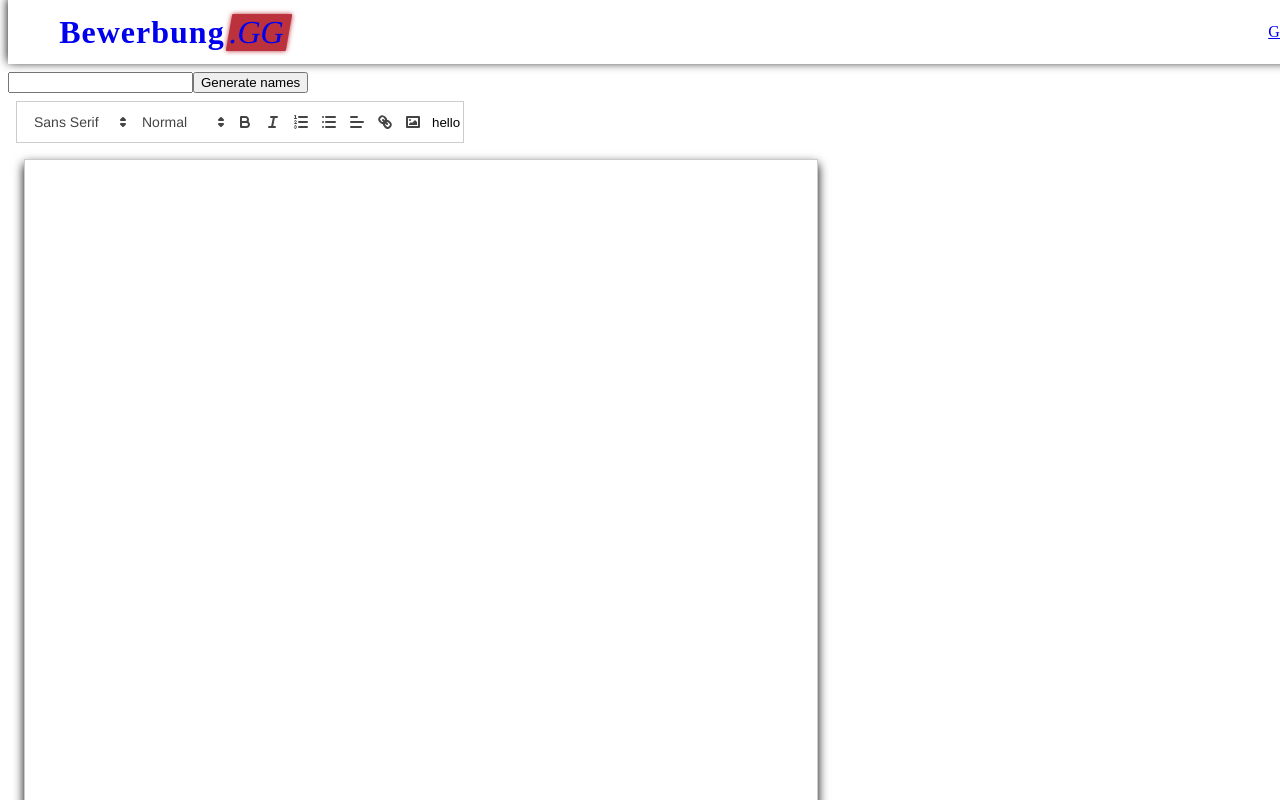
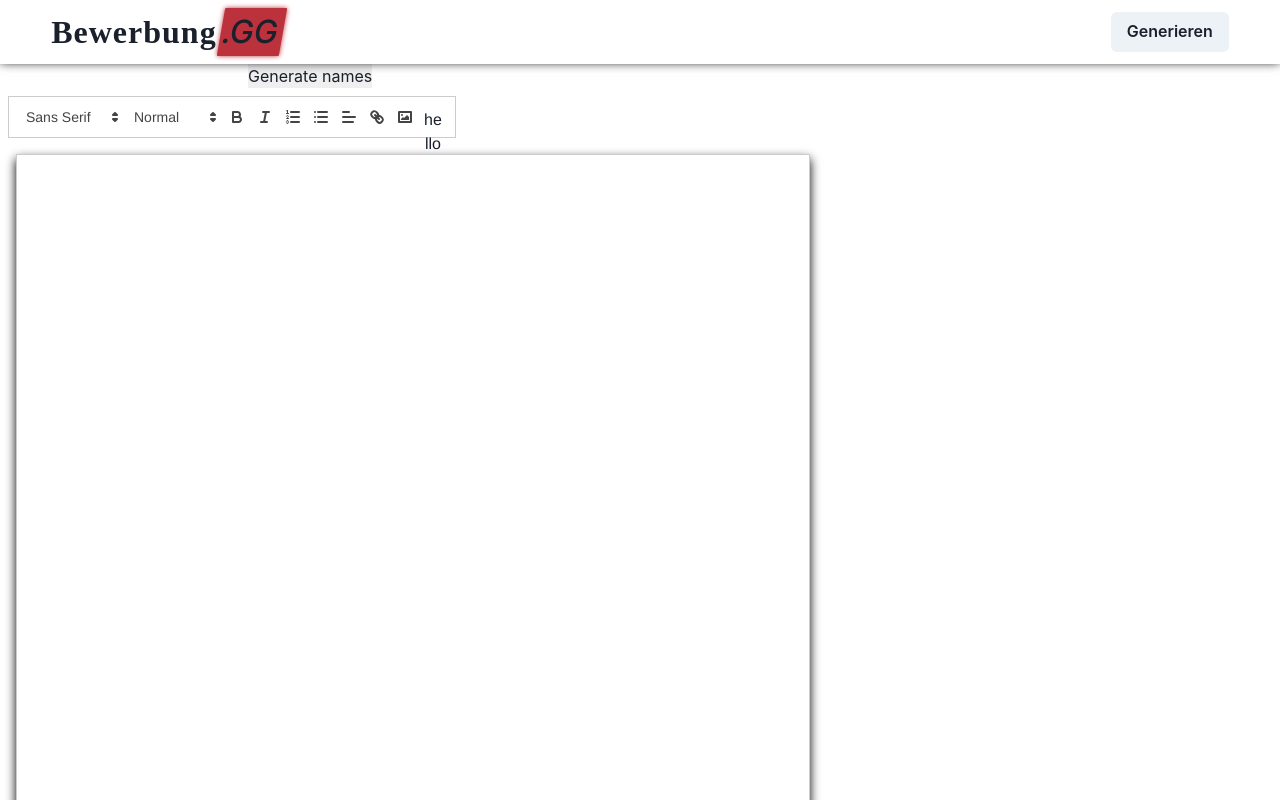
Before and after one commit to junaga/example-app, a Next.js app: page / in a window 1280 px wide. Shown: the top 800 px of the page. Built offline with nearby package versions, Linux system fonts and the light colour scheme; a web font is replaced by a local one.

Commit message:
configure chakra-ui

```diff
--- a/lib/Header.tsx
+++ b/lib/Header.tsx
@@ -1,4 +1,5 @@
 import Link from "next/link"
+import { Button } from "@chakra-ui/react"
 
 export default function Header() {
 	return (
@@ -12,7 +13,9 @@ export default function Header() {
 						</span>
 					</a>
 				</Link>
-				<Link href="new">Generieren</Link>
+				<Button variant="solid">
+					<Link href="new">Generieren</Link>
+				</Button>
 			</header>
 
 			<style jsx>{`
--- a/pages/_app.tsx
+++ b/pages/_app.tsx
@@ -1,7 +1,7 @@
-import "~/lib/main.css"
-
 import type { AppProps } from "next/app"
 import Head from "next/head"
+import { ChakraProvider } from "@chakra-ui/react"
+import "~/lib/main.css"
 
 export default function MyApp({ Component, pageProps }: AppProps) {
 	return (
@@ -13,7 +13,9 @@ export default function MyApp({ Component, pageProps }: AppProps) {
 					href="https://fonts.googleapis.com/css2?family=Labrada&display=swap"
 				/>
 			</Head>
-			<Component {...pageProps} />
+			<ChakraProvider>
+				<Component {...pageProps} />
+			</ChakraProvider>
 		</>
 	)
 }
```
